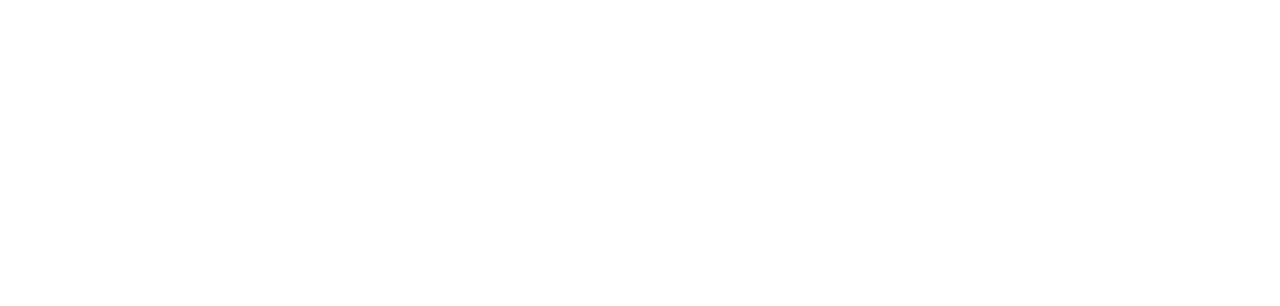
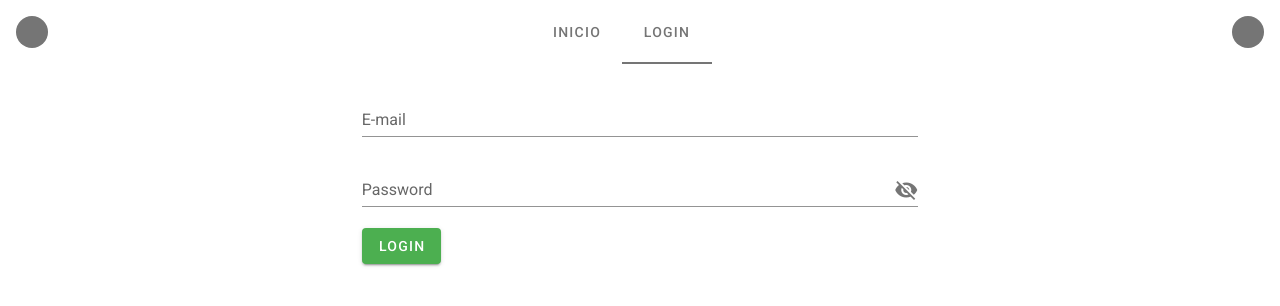
Before and after one commit to lmanaya/proyecto-final, a Vue app: page /login in a window 1280 px wide. Shown: the top 306 px of the page. Built offline with nearby package versions, Linux system fonts and the light colour scheme.

Commit message:
Nuevos cambios

```diff
--- a/package.json
+++ b/package.json
@@ -8,6 +8,7 @@
   },
   "dependencies": {
     "core-js": "^3.6.5",
+    "sweetalert": "^2.1.2",
     "vue": "^2.6.11",
     "vue-router": "^3.2.0",
     "vuetify": "^2.2.11"
--- a/public/index.html
+++ b/public/index.html
@@ -5,10 +5,11 @@
     <meta http-equiv="X-UA-Compatible" content="IE=edge">
     <meta name="viewport" content="width=device-width,initial-scale=1.0">
     <link rel="icon" href="<%= BASE_URL %>favicon.ico">
-    <title><%= htmlWebpackPlugin.options.title %></title>
+    <title>Grupo 56</title>
     <link rel="stylesheet" href="https://fonts.googleapis.com/css?family=Roboto:100,300,400,500,700,900">
     <link rel="stylesheet" href="https://fonts.googleapis.com/css?family=Material+Icons">
     <link href="https://cdn.jsdelivr.net/npm/@mdi/font@5.x/css/materialdesignicons.min.css" rel="stylesheet">
+    <link rel="stylesheet" href="https://cdn.jsdelivr.net/npm/bootstrap@4.5.3/dist/css/bootstrap.min.css" integrity="sha384-TX8t27EcRE3e/ihU7zmQxVncDAy5uIKz4rEkgIXeMed4M0jlfIDPvg6uqKI2xXr2" crossorigin="anonymous">
   </head>
   <body>
     <noscript>
--- /dev/null
+++ b/src/components/TheAuth.vue
@@ -0,0 +1,67 @@
+<template>
+  <div id="app">
+    <v-app id="inspire">
+      <v-container d-flex justify-center>
+        <v-card class="mx-auto" max-width="400" tile>
+          <v-container justify-center>
+            <v-row justify="space-around">
+              <v-icon large color="green darken-2"> mdi-card-account-details-outline </v-icon>
+            </v-row>
+            <v-list-item four-line class="text-center">
+              <v-list-item-content>
+                <v-list-item-title>{{ nombre }}</v-list-item-title>
+                <v-list-item-subtitle>{{ email }}</v-list-item-subtitle>
+                <v-list-item-subtitle>{{ rol }}</v-list-item-subtitle>
+                <v-list-item-subtitle>{{ estado }}</v-list-item-subtitle>
+              </v-list-item-content>
+            </v-list-item>
+          </v-container>
+        </v-card>
+
+        <v-btn color="success" class="mr-4" @click="logOut" height="60">
+          Salir
+        </v-btn>
+      </v-container>
+    </v-app>
+  </div>
+</template>
+
+<script>
+export default {
+  name: "TheAuth",
+  data: () => ({
+    user: {},
+    token: {},
+    nombre: "",
+    email: "",
+    rol: "",
+    estado: "",
+    model: 1,
+  }),
+  methods: {
+    getUserDetails() {
+      this.user = localStorage.getItem("user");
+      this.token = localStorage.getItem("jwt");
+      this.nombre = localStorage.getItem("nombre");
+      this.email = localStorage.getItem("email");
+      this.rol = localStorage.getItem("rol");
+      this.estado = localStorage.getItem("estado");
+      if (token) {
+        this.user = JSON.parse(user);
+      }
+    },
+    logOut() {
+      localStorage.removeItem("jwt");
+      localStorage.removeItem("user");
+      localStorage.removeItem("nombre");
+      localStorage.removeItem("email");
+      localStorage.removeItem("rol");
+      localStorage.removeItem("estado");
+      this.$router.push("/");
+    },
+  },
+  created() {
+    this.getUserDetails();
+  },
+};
+</script>
--- a/src/components/TheLandingPage.vue
+++ b/src/components/TheLandingPage.vue
@@ -1,13 +1,60 @@
 <template>
-  <h1>Hola</h1>
+  <v-app id="inspire">
+    <v-app-bar
+      app
+      color="white"
+      flat
+    >
+      <v-avatar
+        :color="$vuetify.breakpoint.smAndDown ? 'grey darken-1' : 'grey darken-1 shrinkt'"
+        size="32"
+      ></v-avatar>
+
+      <v-tabs
+        centered
+        class="ml-n9"
+        color="grey darken-1"
+      >
+        <v-tab
+          v-for="([title, ruta], i) in links"
+                    :key="i"
+                    link
+                    :to="{ name: ruta }"
+        >
+          {{ title }}
+        </v-tab>
+      </v-tabs>
+
+      <v-avatar
+        class="hidden-sm-and-down"
+        color="grey darken-1 shrink"
+        size="32"
+      ></v-avatar>
+    </v-app-bar>
+
+    <v-main>
+      <v-container>
+        <v-row>
+          <v-col
+            v-for="n in 24"
+            :key="n"
+            cols="4"
+          >
+            <v-card height="200"></v-card>
+          </v-col>
+        </v-row>
+      </v-container>
+    </v-main>
+  </v-app>
 </template>
 
 <script>
-export default {
-
-}
+  export default {
+    data: () => ({
+      links: [
+      ["Inicio", "Inicio"],
+      ["Login", "Login"],
+    ],
+    }),
+  }
 </script>
-
-<style>
-
-</style>
--- a/src/components/TheLogin.vue
+++ b/src/components/TheLogin.vue
@@ -0,0 +1,114 @@
+<template>
+  <v-app id="inspire">
+    <v-app-bar app color="white" flat>
+      <v-avatar
+        :color="
+          $vuetify.breakpoint.smAndDown
+            ? 'grey darken-1'
+            : 'grey darken-1 shrinkt'
+        "
+        size="32"
+      ></v-avatar>
+
+      <v-tabs centered class="ml-n9" color="grey darken-1">
+        <v-tab
+          v-for="([title, ruta], i) in links"
+          :key="i"
+          link
+          :to="{ name: ruta }"
+        >
+          {{ title }}
+        </v-tab>
+      </v-tabs>
+
+      <v-avatar
+        class="hidden-sm-and-down"
+        color="grey darken-1 shrink"
+        size="32"
+      ></v-avatar>
+    </v-app-bar>
+
+    <v-main>
+      <v-container d-flex justify-center>
+        <v-col cols="12" md="6">
+          <v-form ref="form">
+            <v-text-field
+              v-model="email"
+              :rules="emailRules"
+              label="E-mail"
+              required
+            ></v-text-field>
+
+            <v-text-field
+              v-model="password"
+              :rules="passwordRules"
+              :append-icon="show1 ? 'mdi-eye' : 'mdi-eye-off'"
+              :type="show1 ? 'text' : 'password'"
+              label="Password"
+              @click:append="show1 = !show1"
+              required
+            ></v-text-field>
+
+            <v-btn color="success" class="mr-4" @click="Login"> Login </v-btn>
+          </v-form>
+        </v-col>
+      </v-container>
+    </v-main>
+  </v-app>
+</template>
+
+<script>
+import swal from "sweetalert";
+export default {
+  data: () => ({
+    links: [
+      ["Inicio", "Inicio"],
+      ["Login", "Login"],
+    ],
+    email: "",
+    password: "",
+    show1: false,
+    emailRules: [
+      (v) => !!v || "E-mail is required",
+      (v) => /.+@.+\..+/.test(v) || "E-mail must be valid",
+    ],
+    passwordRules: [
+      (v) => !!v || "Password is required",
+    ],
+  }),
+  methods: {
+    Login() {
+      axios
+        .post("http://localhost:3000/api/usuario/login", {
+          email: this.email,
+          password: this.password,
+        })
+        .then((response) => {
+          console.log(response);
+          let token = response.data.tokenReturn;
+          let user = response.data.user;
+          let nombre = response.data.user.nombre;
+          let email = response.data.user.email;
+          let rol = response.data.user.rol;
+          let estado = response.data.user.estado;
+
+          localStorage.setItem("jwt", token);
+          localStorage.setItem("user", JSON.stringify(user));
+          localStorage.setItem("nombre", nombre);
+          localStorage.setItem("email", email);
+          localStorage.setItem("rol", rol);
+          localStorage.setItem("estado", estado);
+
+          if (token) {
+            swal("Welcome!", "Successful signin", "success");
+            this.$router.push("/autenticado/home");
+          }
+        })
+        .catch((error) => {
+          swal("Oops!", "Something went wrong!", "error");
+          console.log(error);
+        });
+    },
+  },
+};
+</script>
--- a/src/router/index.js
+++ b/src/router/index.js
@@ -2,6 +2,7 @@
 import VueRouter from 'vue-router'
 import Autenticado from '../views/Autenticado.vue'
 import Inicio from '../views/Inicio.vue'
+import Login from '../views/Login.vue'
 
 Vue.use(VueRouter)
 
@@ -27,12 +28,25 @@
         name: 'Usuario',
         component: () => import(/* webpackChunkName: "about" */ '../views/autenticado/Usuario.vue')
       },
+      {
+        path: '/autenticado/home',
+        name: 'TheAuth',
+        component: () => import(/* webpackChunkName: "about" */ '../components/TheAuth.vue'),
+        meta: {
+          requiresAuth: true
+        }
+      },
     ]
   },
   {
     path: '/',
     name: 'Inicio',
     component: Inicio,
+  },
+  {
+    path: '/login',
+    name: 'Login',
+    component: Login,
   }
 ]
 const router = new VueRouter({
@@ -40,5 +54,17 @@
   base: process.env.BASE_URL,
   routes
 })
-
+router.beforeEach((to, from, next)=>{
+  if(to.matched.some(record => record.meta.requiresAuth)){
+    if(localStorage.getItem('jwt') === null){
+      next({path:'/'})
+    }
+    else{
+      next();
+    }
+  }
+  else{
+    next();
+  }
+})
 export default router
--- a/src/views/Autenticado.vue
+++ b/src/views/Autenticado.vue
@@ -11,7 +11,7 @@
         <v-app id="inspire">
           <v-card class="mx-auto" width="300">
             <v-list>
-              <v-list-item :to="{ name: 'Autenticado' }">
+              <v-list-item :to="{ name: 'TheAuth' }">
                 <v-list-item-icon>
                   <v-icon>mdi-home</v-icon>
                 </v-list-item-icon>
--- a/src/views/Inicio.vue
+++ b/src/views/Inicio.vue
@@ -3,7 +3,9 @@
 </template>
 
 <script>
+import TheLandingPage from '../components/TheLandingPage.vue';
 export default {
+  components: { TheLandingPage },
   name: "Inicio",
 };
 </script>
--- a/src/views/Login.vue
+++ b/src/views/Login.vue
@@ -0,0 +1,15 @@
+<template>
+  <the-login></the-login>
+</template>
+
+<script>
+import TheLogin from '../components/TheLogin.vue'
+export default {
+  components: { TheLogin },
+name: "Login",
+}
+</script>
+
+<style>
+
+</style>
```
Also changed, not shown: 1 other file (tests, documents, lock files or other folders).
